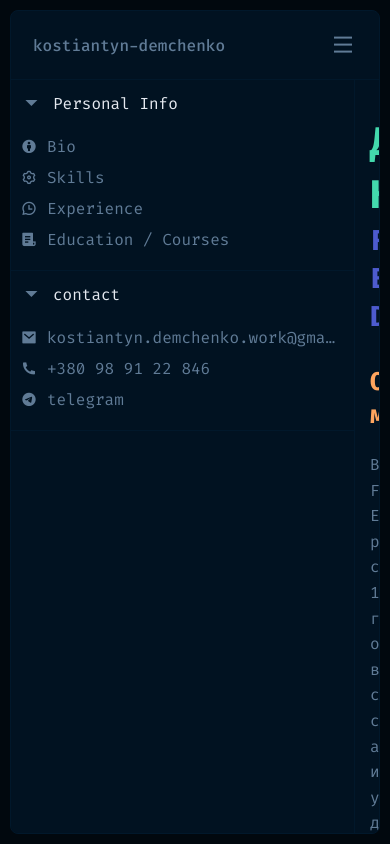
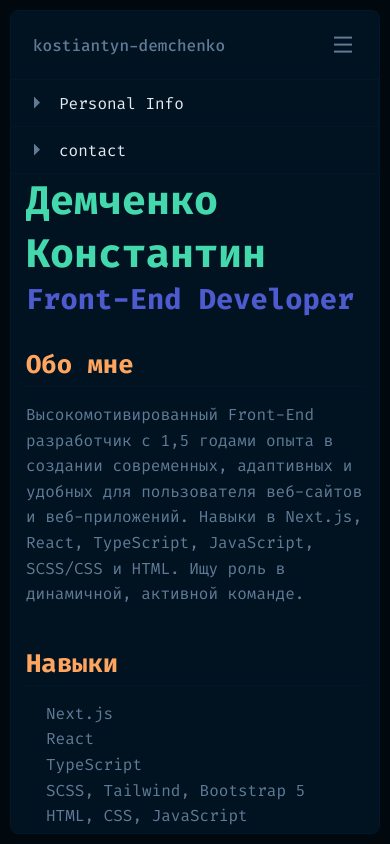
Before and after one commit to KostyaDemchenko/NewPartfolio, a Next.js app: page /experience in a window 390 px wide. Built offline with nearby package versions, Linux system fonts and the light colour scheme.

Commit message:
--added: mobile adoptaion for page experiense

```diff
--- a/src/components/AboutMeMain/style.scss
+++ b/src/components/AboutMeMain/style.scss
@@ -22,7 +22,7 @@
 
     .description {
       color: var(--color-secondary-white);
-      font-size: 18px; // Ставим стандартный размер шрифта
+      font-size: 18px;
       font-style: normal;
       font-weight: 450;
       line-height: normal;
--- a/src/components/Accordion/index.tsx
+++ b/src/components/Accordion/index.tsx
@@ -4,19 +4,32 @@ import "./style.scss";
 interface AccordionProps {
   title: string;
   children: React.ReactNode;
-  show?: boolean; // Новый проп для начального состояния
+  show?: boolean;
 }
 
-const Accordion = ({ title, children, show = false }: AccordionProps) => {
-  const [isOpen, setIsOpen] = useState(show);
+const Accordion = ({ title, children, show }: AccordionProps) => {
+  const [isOpen, setIsOpen] = useState<boolean>(false);
+
+  useEffect(() => {
+    const updateAccordionState = () => {
+      if (window.innerWidth <= 570) {
+        setIsOpen(false);
+      } else {
+        setIsOpen(true);
+      }
+    };
+
+    updateAccordionState();
+
+    window.addEventListener("resize", updateAccordionState);
+    return () => {
+      window.removeEventListener("resize", updateAccordionState);
+    };
+  }, []);
 
   const toggleAccordion = () => {
     setIsOpen((prev) => !prev);
   };
-
-  useEffect(() => {
-    setIsOpen(show); // Обновляет состояние при изменении пропа `show`
-  }, [show]);
 
   return (
     <div className='accordion-item'>
--- a/src/components/Accordion/style.scss
+++ b/src/components/Accordion/style.scss
@@ -62,9 +62,9 @@
           color: var(--color-secondary-grey);
           text-decoration: none;
           transition: 0.3s;
-          overflow: hidden; // Обрезка текста
-          white-space: nowrap; // Запрет на перенос строки
-          text-overflow: ellipsis; // Отображение многоточия
+          overflow: hidden;
+          white-space: nowrap;
+          text-overflow: ellipsis;
 
           i {
             margin-right: 10px;
--- a/src/components/Anchors/style.scss
+++ b/src/components/Anchors/style.scss
@@ -6,4 +6,9 @@
   height: 100%;
   border-right: 1px solid var(--color-border);
   background-color: var(--color-primary-blue);
+
+  @include mobile {
+    height: fit-content;
+    max-width: 100%;
+  }
 }
--- a/src/components/CV/style.scss
+++ b/src/components/CV/style.scss
@@ -8,6 +8,12 @@
   background-color: var(--color-primary-blue);
   color: var(--color-secondary-white);
   overflow-y: auto;
+
+  @include mobile {
+    height: 100%;
+    padding: 0;
+    overflow-y: scroll;
+  }
 
   .cv-header {
     text-align: left;
--- a/src/pages/experience/style.scss
+++ b/src/pages/experience/style.scss
@@ -1,6 +1,16 @@
 @import "@/src/app/shortSyles.scss";
 
-.hero-main {
-  @include flex(center, flex-start);
-  gap: 0;
+.main-container {
+  overflow: unset;
+
+  .hero-main {
+    @include flex(center, flex-start);
+    gap: 0;
+    overflow: hidden;
+
+    @include mobile {
+      @include flex(flex-start, flex-start);
+      @include f-direction(column);
+    }
+  }
 }
```
